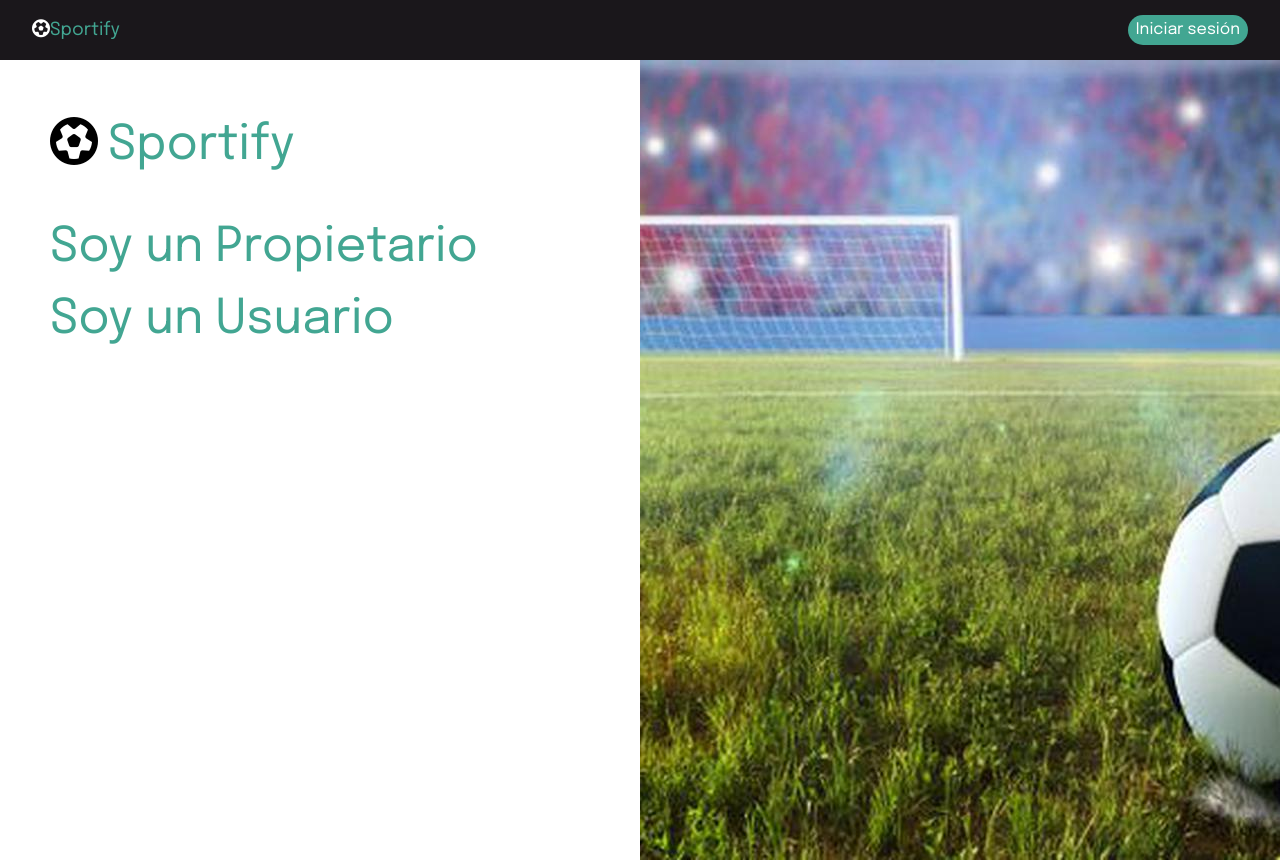
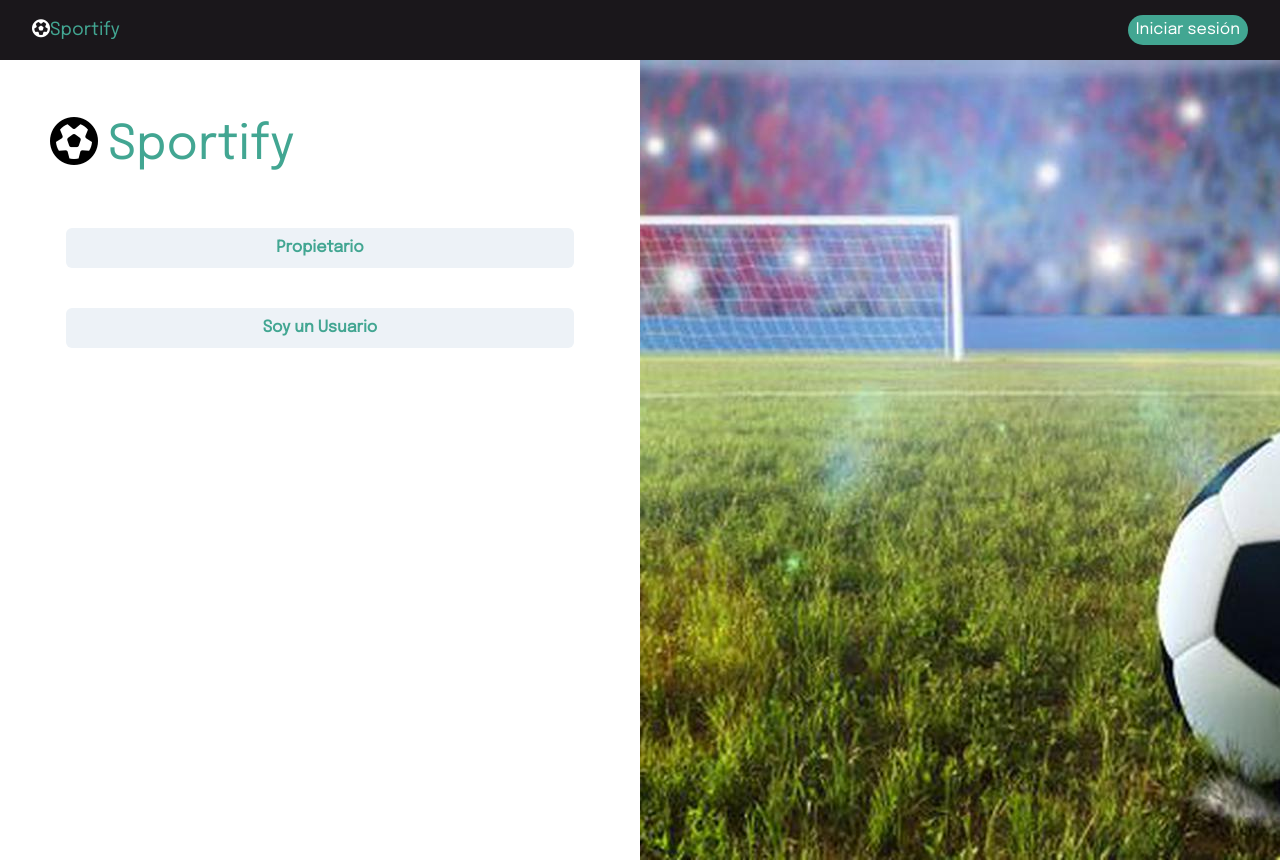
Before and after one commit to jveracal553/Sportify, a React (Create React App) app: page /login in a window 1280 px wide. Built offline with nearby package versions, Linux system fonts and the light colour scheme; a web font is replaced by a local one.

Commit message:
styling buttons login

```diff
--- a/src/Components/SelecLogin/index.js
+++ b/src/Components/SelecLogin/index.js
@@ -1,25 +1,54 @@
-import React from 'react';
-import {Link} from 'react-router-dom'
-import soccer from '../../images/soccer.jpg';
-import './SelecLogin.css';
+import {
+  Box,
+  Button,
+  Center,
+  Heading,
+  Image,
+  SimpleGrid,
+  Spacer,
+  Stack,
+} from "@chakra-ui/react";
+import React from "react";
+// import { Button } from "react-bootstrap";
+import { Link } from "react-router-dom";
+import soccer from "../../images/soccer.jpg";
+import "./SelecLogin.css";
 
 function SelecLogin() {
-    return (
-        <div className='register'>
-            <div className='register-text'>
-                <div className='register-text__logo'>
-                    <i className='fas fa-futbol'></i>
-                    <Link to={'/'} className='register-text__logo-name color'>Sportify</Link>
-                </div>
-                <div><Link to={'/login/owner'} className='register-text__logo link color'>Soy un Propietario</Link></div>
-                <div><Link to={'/login/user'} className='register-text__logo link color'>Soy un Usuario</Link></div>
+  return (
+    <div className="register">
+      <div className="register-text">
+        <div className="register-text__logo">
+          <i className="fas fa-futbol"></i>
+          <Link to={"/"} className="register-text__logo-name color">
+            Sportify
+          </Link>
+        </div>
+        <div>
+          {/* <Button color="42A692">
+            <Link to={"/login/owner"}>Soy un Propietarios</Link>
+          </Button> */}
 
-            </div>
-            <div className='register-image'>
-                <img className='soccer' src={soccer} alt='' />
-            </div>
+          <SimpleGrid p={4} spacing={10}>
+            <Button color="#42A692">
+              <Link to={"/login/owner"}>Propietario</Link>
+            </Button>
+            <Button color="#42A692">
+              <Link to={"/login/user"}>Soy un Usuario</Link>
+            </Button>
+          </SimpleGrid>
         </div>
-    );
+        {/* <div>
+          <Link to={"/login/user"} className="register-text__logo link color">
+            Soy un Usuario
+          </Link>
+        </div> */}
+      </div>
+      <div className="register-image">
+        <img className="soccer" src={soccer} alt="" />
+      </div>
+    </div>
+  );
 }
 
 export default SelecLogin;
```
